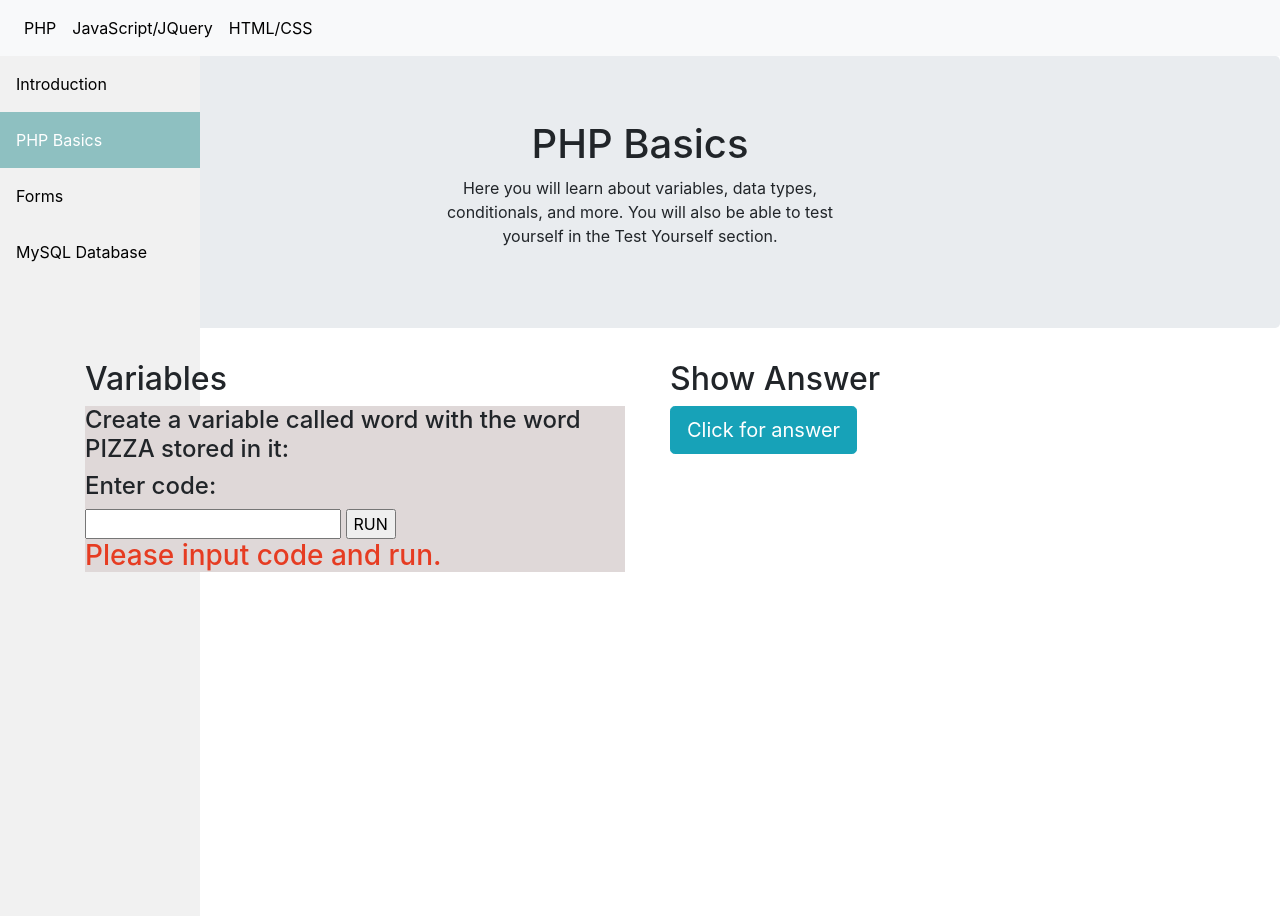
After one commit to sngillca/CST336helloWorld, a PHP site: page /my_project/php/basics.php in a window 1280 px wide. The commit adds this page. Run offline with PHP 8.4, Linux system fonts and the light colour scheme; data that the repository does not hold is empty; some libraries are stand-ins or nearby versions.

Commit message:
updated tuts and styling

```diff
--- /dev/null
+++ b/my_project/php/basics.php
@@ -0,0 +1,179 @@
+<?php
+
+
+  function isInputCorrect($userAnswer, $expectedAnswer) {
+    if ($userAnswer == $expectedAnswer) {
+      echo "<h1 class='correct'>CORRECT</h1>";
+
+    } else {
+      echo "<h1 class='incorrect'>WRONG</h1>";
+    }
+  }//isInputCorrect
+
+
+
+?>
+<!DOCTYPE html>
+<html lang="en">
+  <head>
+    <title>PHP Basics</title>
+    <meta charset="utf-8">
+    <meta name="viewport" content="width=device-width, initial-scale=1">
+    <link rel="stylesheet" href="https://maxcdn.bootstrapcdn.com/bootstrap/4.2.1/css/bootstrap.min.css">
+    <script src="https://ajax.googleapis.com/ajax/libs/jquery/3.3.1/jquery.min.js"></script>
+    <script src="https://cdnjs.cloudflare.com/ajax/libs/popper.js/1.14.6/umd/popper.min.js"></script>
+    <script src="https://maxcdn.bootstrapcdn.com/bootstrap/4.2.1/js/bootstrap.min.js"></script>
+    <style type="text/css">
+        a{
+            color:black;
+        }
+        .explain{
+            font-size: 1.5em;
+        }
+        .definebg {
+            background-color:#DFD8D8;
+        }
+        .correct {
+          color: green;
+        }
+        .incorrect {
+          color: red;
+        }
+        .noinput {
+          color: #E63C22;
+        }
+
+        .sidebar {
+          margin: 0;
+          padding: 0;
+          width: 200px;
+          background-color: #f1f1f1;
+          position: fixed;
+          height: 100%;
+          overflow: auto;
+
+        }
+
+        .sidebar a {
+          display: block;
+          color: black;
+          padding: 16px;
+          text-decoration: none;
+
+        }
+
+        .sidebar a.active {
+          background-color: #8EC0C1;
+          color: white;
+
+        }
+
+        .sidebar a:hover:not(.active) {
+          background-color: #555;
+          color: white;
+
+        }
+
+    </style>
+  </head>
+
+  <body>
+
+
+
+
+    <nav class="navbar navbar-expand-sm bg-light">
+    <ul class="navbar-nav">
+      <li class="nav-item">
+        <a class="nav-link" href="../php.php">PHP</a>
+      </li>
+      <li class="nav-item">
+        <a class="nav-link" href="../jqeury.php">JavaScript/JQuery</a>
+      </li>
+      <li class="nav-item">
+        <a class="nav-link" href="../html.php">HTML/CSS</a>
+      </li>
+    </ul>
+    </nav>
+
+
+
+
+    <div class="sidebar">
+      <a href="./intro.php">Introduction</a>
+      <a class="active" href="./php/basics.php">PHP Basics</a>
+      <a href="./forms.php">Forms</a>
+     <a href="./sql.php">MySQL Database</a>
+   </div>
+
+
+  <div class="jumbotron text-center">
+    <h1>PHP Basics</h1>
+    <p>Here you will learn about variables, data types, <br>conditionals, and more. You will also be able to test<br> yourself in the Test Yourself section.</p>
+  </div>
+
+
+
+
+  <div class="container">
+    <div class="row">
+      <div class="col-sm-6">
+
+        <h2>Variables</h2>
+        <div class="definebg">
+        <!--
+        <p class="explain">In PHP to declare a variable you would use the dollar sign character, followed by <br>what you would like to store in your variable.</p>
+        <p class="explain">Example: let's store the word HELLO in a variable. In PHP this is considered a string<br> so we would put quotes around it.<br>Here's what it would look like: <br>$word = "HELLO";</p>
+        -->
+        <h4>Create a variable called word with the word PIZZA stored in it:</h4>
+        <form method=post>
+            <h4>Enter code:</h4><input type="text" name="code">
+            <input type="submit" value="RUN">
+        </form>
+        <?php
+          $answer = "$"."word = 'PIZZA';";
+          $userAnswer = $_POST['code'];
+
+        if(isset($userAnswer) && !(empty($userAnswer))) {
+          isInputCorrect($userAnswer,$answer);
+        } else {
+          echo "<h3 class='noinput'>Please input code and run.</h3>";
+        }
+
+      ?>
+
+      </div>
+      </div>
+      <div class="col-sm-6">
+            <div class="container">
+  <h2>Show Answer</h2>
+  <!-- Trigger the modal with a button -->
+  <button type="button" class="btn btn-info btn-lg" data-toggle="modal" data-target="#myModal">Click for answer</button>
+
+  <!-- Modal -->
+  <div class="modal fade" id="myModal" role="dialog">
+    <div class="modal-dialog modal-sm">
+      <div class="modal-content">
+        <div class="modal-header">
+          <button type="button" class="close" data-dismiss="modal">&times;</button>
+          <h4 class="modal-title">Answer</h4>
+        </div>
+        <div class="modal-body">
+          <p>The answer is.</p>
+        </div>
+        <div class="modal-footer">
+          <button type="button" class="btn btn-default" data-dismiss="modal">Close</button>
+        </div>
+      </div>
+    </div>
+  </div>
+</div>
+
+      </div>
+
+   </div>
+
+
+
+  </body>
+</html>
```
Also changed, not shown: my_project/index.php (+48 -25 lines), my_project/modal.php (added, +164 -0 lines), my_project/php.php (added, +80 -0 lines), my_project/php/functions.php (added, +14 -0 lines), my_project/style.php (added, +59 -0 lines), my_project/html.php (added), my_project/jqeury.php (added), my_project/php/forms.php (added), my_project/php/intro.php (added), my_project/php/sql.php (added), my_project/php/test_yourself.php (added).
